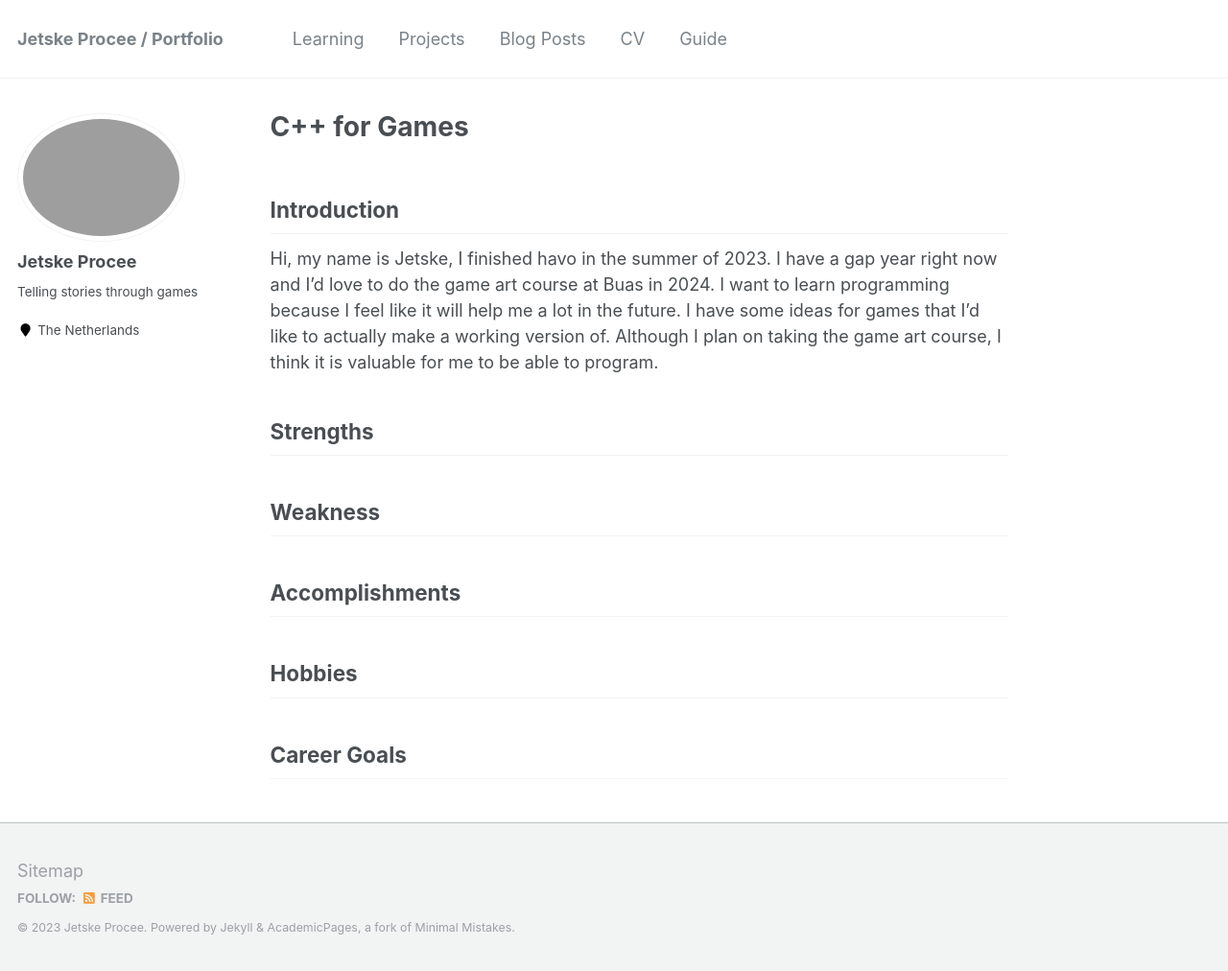
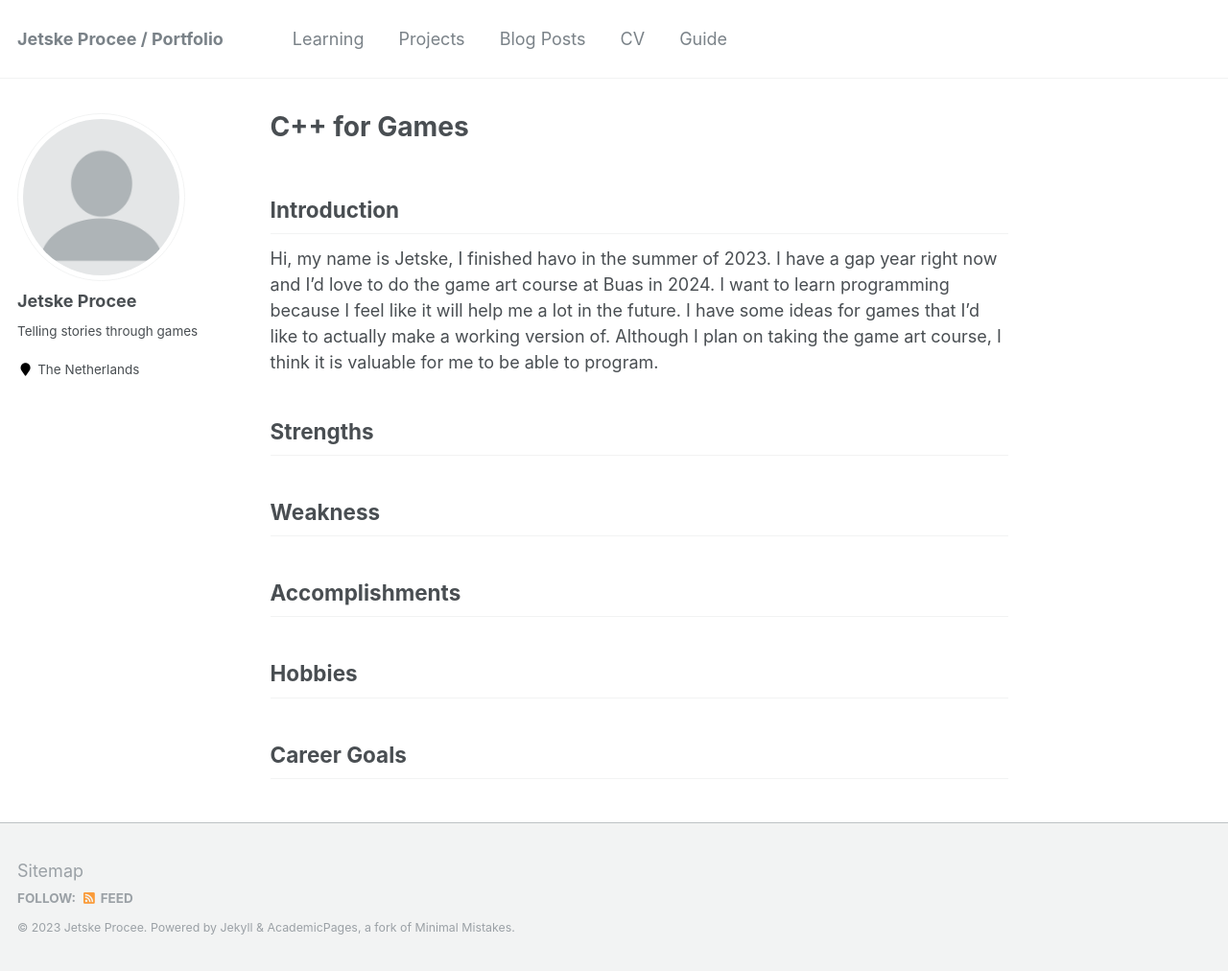
Before and after one commit to Jetplane444/Cpp-for-games, a Jekyll site: the page built from _pages/index.md, in a window 1280 px wide and 1012 px high. Shown: the whole window at 96% size. Built offline with Jekyll 4.4.1, drawn with Linux system fonts in a browser that asks for light colours.

Commit message:
updated config

```diff
--- a/_config.yml
+++ b/_config.yml
@@ -81,7 +81,7 @@ analytics:
 # Site Author
 author:
   name             : "Jetske Procee"
-  avatar           : "bio-photo.png"
+  avatar           : "profile.png"
   bio              : "Telling stories through games"
   location         : "The Netherlands"
   employer         :
```
